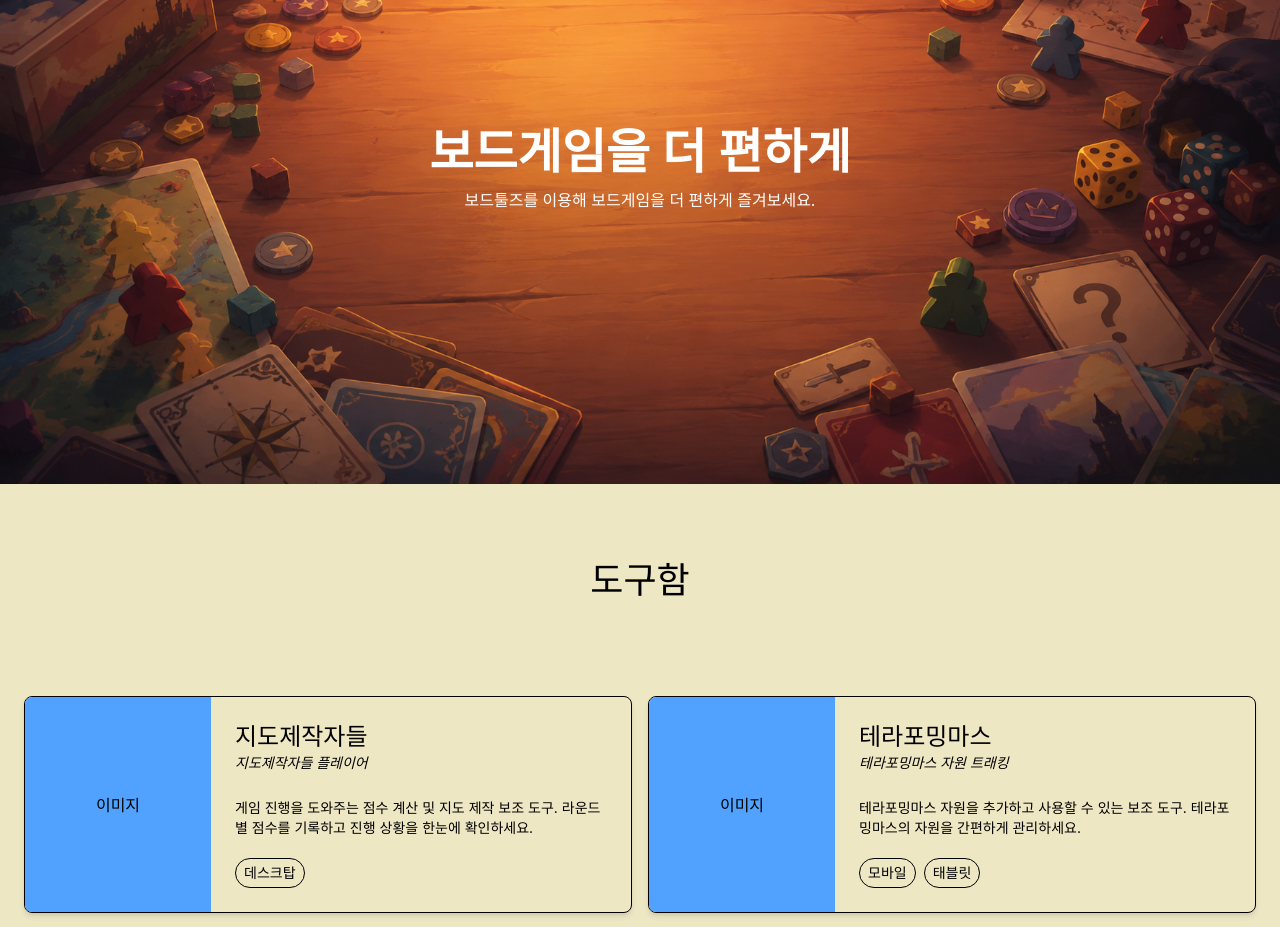
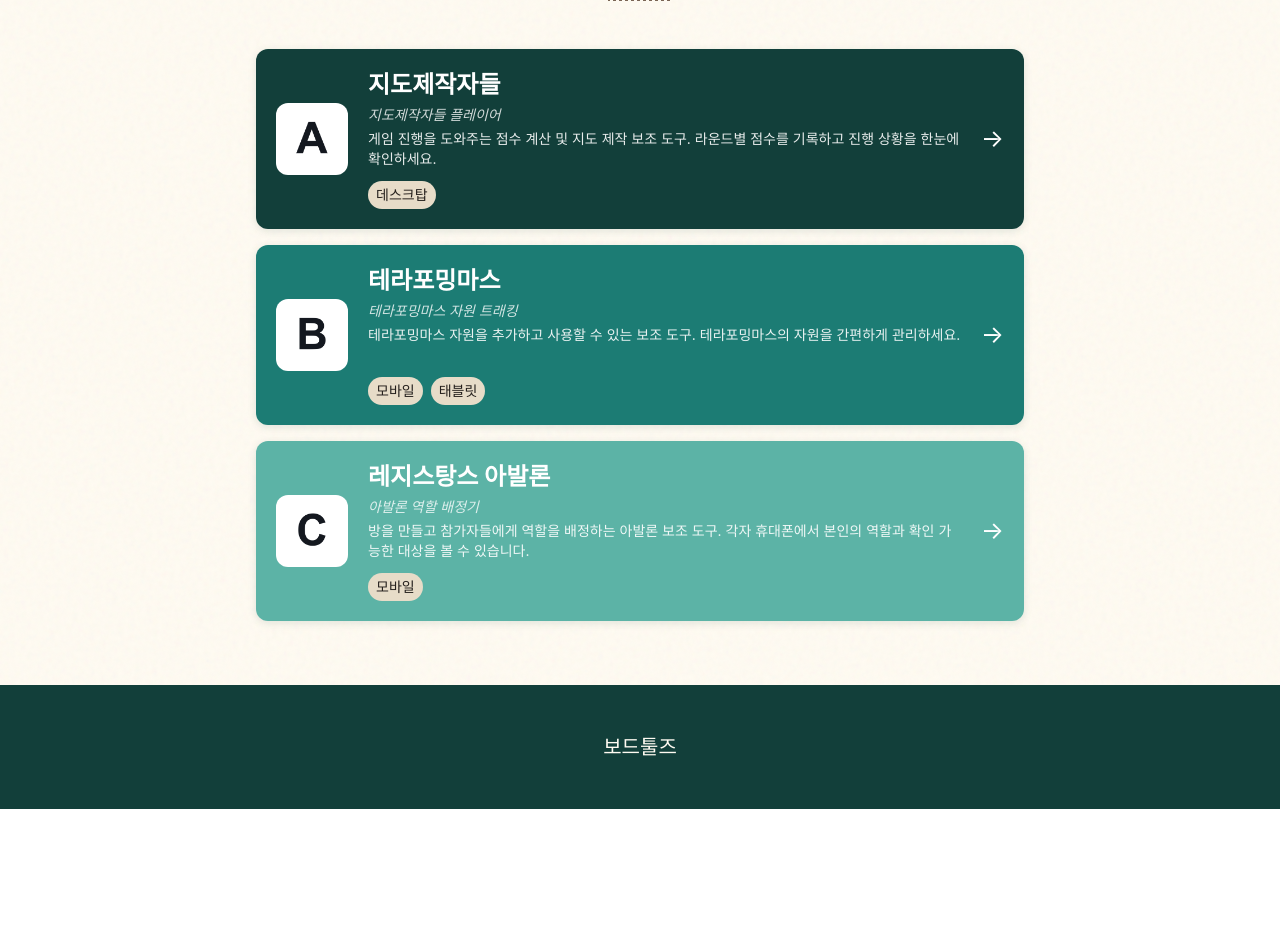
Before and after one commit to jungsmins/board-tools, a Next.js app: page / in a window 1280 px wide. Shown: the part 220-1147 px from the top of the page. After the commit the page ends 1029 px from the top, so only its background shows below. Built offline with nearby package versions, Linux system fonts and the light colour scheme.

Commit message:
feat: 메인페이지 히어로 제거하고 도구 리스트를 바로 노출

```diff
--- a/src/app/page.tsx
+++ b/src/app/page.tsx
@@ -1,95 +1,26 @@
-import Link from 'next/link';
-import Image from 'next/image';
-import hero from '../../public/board_tools_main.png';
 import Header from '@/components/shared/Header';
 import Footer from '@/components/shared/Footer';
-
-const TOOL_CARDS = [
-  {
-    href: '/cartographers',
-    title: '지도제작자들',
-    subtitle: '지도제작자들 플레이어',
-    description:
-      '게임 진행을 도와주는 점수 계산 및 지도 제작 보조 도구. 라운드별 점수를 기록하고 진행 상황을 한눈에 확인하세요.',
-    imageLabel: '이미지',
-    platforms: ['데스크탑'],
-  },
-  {
-    href: '/terraforming-mars',
-    title: '테라포밍마스',
-    subtitle: '테라포밍마스 자원 트래킹',
-    description:
-      '테라포밍마스 자원을 추가하고 사용할 수 있는 보조 도구. 테라포밍마스의 자원을 간편하게 관리하세요.',
-    imageLabel: '이미지',
-    platforms: ['모바일', '태블릿'],
-  },
-  {
-    href: '/avalon-roles',
-    title: '아발론',
-    subtitle: '아발론 역할 배정',
-    description:
-      '방을 만들고 참가자들에게 역할을 배정하는 아발론 보조 도구. 각자 휴대폰에서 본인 역할과 확인 가능한 대상을 볼 수 있습니다.',
-    imageLabel: '이미지',
-    platforms: ['모바일'],
-  },
-];
+import ToolListItem from '@/components/shared/ToolListItem';
+import { TOOLS } from '@/constants/tools';
 
 export default function Home() {
   return (
-    <div className='h-full w-full bg-canvas'>
+    <div className='flex h-full w-full flex-1 flex-col bg-surface bg-grain'>
       <Header />
-      <section className='relative w-full'>
-        <Image
-          src={hero}
-          alt='hero'
-          width={1400}
-          height={887}
-          className='w-full h-auto'
-        />
-        <div className='absolute inset-0 flex flex-col items-center justify-center'>
-          <h2 className='text-[48px] text-white font-semibold font-display'>
-            보드게임을 더 편하게
-          </h2>
-          <p className='text-white'>
-            보드툴즈를 이용해 보드게임을 더 편하게 즐겨보세요.
-          </p>
+      <section className='flex flex-1 flex-col items-center px-6 py-16'>
+        <div className='mb-12 flex flex-col items-center gap-3 text-center'>
+          <span className='text-sm font-bold tracking-[0.2em] text-accent'>
+            BOARD GAME TOOLS
+          </span>
+          <h1 className='font-display text-4xl text-ink'>
+            오늘은 어떤 게임을 즐겨볼까요?
+          </h1>
+          <div className='divider-dotted mt-2 w-16' />
         </div>
-      </section>
-      <section className='w-full px-6 pt-19 pb-22 flex flex-col items-center'>
-        <div className='text-4xl mb-24 font-display'>도구함</div>
-        <ul className='w-full grid grid-cols-1 gap-4 lg:grid-cols-2'>
-          {TOOL_CARDS.map((tool) => (
+        <ul className='flex w-full max-w-3xl flex-col gap-4'>
+          {TOOLS.map((tool, index) => (
             <li key={tool.href}>
-              <Link
-                href={tool.href}
-                className='flex w-full overflow-hidden rounded-lg border border-card-border shadow-md'
-              >
-                <div className='flex flex-1 items-center justify-center bg-blue-400'>
-                  {tool.imageLabel}
-                </div>
-                <div className='flex-2 flex flex-col bg-card p-6'>
-                  <p className='text-2xl text-card-ink'>{tool.title}</p>
-                  <p className='mb-3 text-sm italic text-card-muted'>
-                    {tool.subtitle}
-                  </p>
-                  <div className='mb-3 h-[1px] bg-rule'></div>
-                  <p className='mb-5 text-sm text-card-ink'>
-                    {tool.description}
-                  </p>
-                  <div className='flex flex-col gap-10'>
-                    <div className='flex items-center gap-2'>
-                      {tool.platforms.map((platform) => (
-                        <div
-                          key={platform}
-                          className='flex items-center justify-center gap-1 rounded-full border border-chip-border bg-chip px-2 py-1'
-                        >
-                          <span className='text-sm'>{platform}</span>
-                        </div>
-                      ))}
-                    </div>
-                  </div>
-                </div>
-              </Link>
+              <ToolListItem tool={tool} index={index} />
             </li>
           ))}
         </ul>
```
Also changed, not shown: 1 other file (tests, documents, lock files or other folders).
